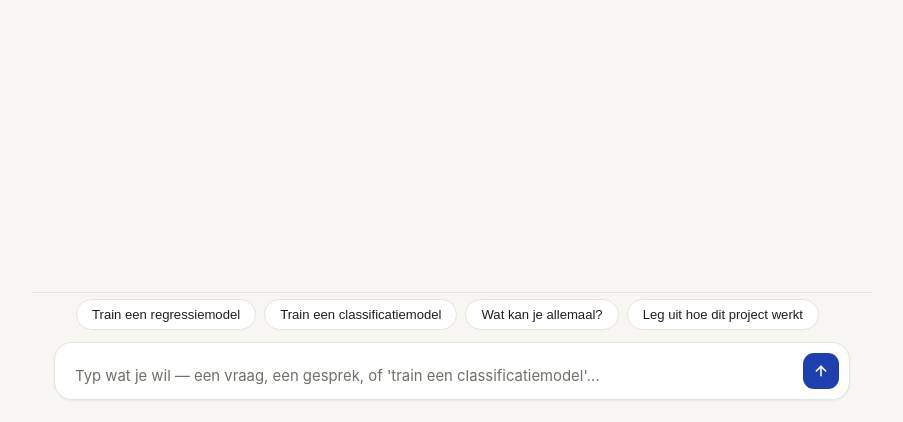
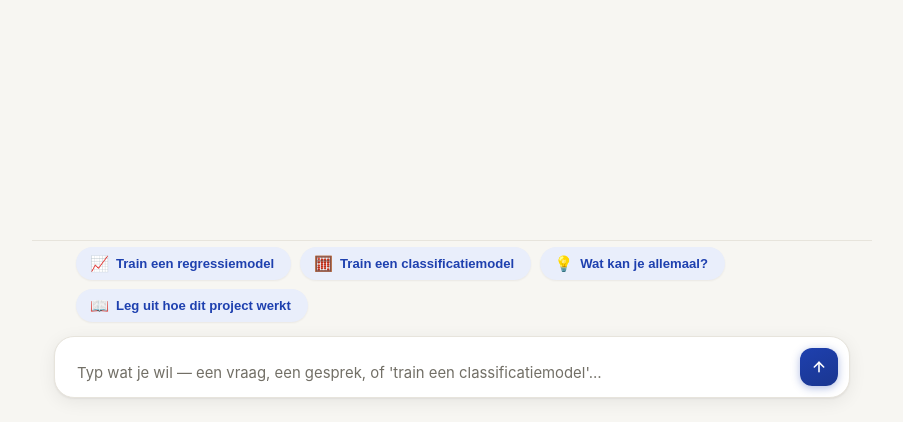
Before and after one commit to Giovanni127714/jax, a Flask app: page / in a window 1280 px wide. Shown: the part 378-800 px from the top of the page, without its empty margins (188-1091 px from the left). Run offline with Flask 3, Linux system fonts and the light colour scheme; the visitor is signed in with stand-in values (Sample User, id 1); data that the repository does not hold is empty.

Commit message:
feat: make suggestion chips and composer more inviting
- Chips get an icon per suggestion and a tinted accent background
  instead of a plain outlined button, with a lift+glow hover state
  (fills solid accent color)
- Composer gets a stronger elevated shadow and a subtle lift plus
  glow on focus; send button gets a gradient fill matching the brand
  icon

```diff
--- a/webapp/static/css/style.css
+++ b/webapp/static/css/style.css
@@ -249,25 +249,36 @@ body {
    Chips & composer
 --------------------------------------------------------------------- */
 
-.chips { display: flex; flex-wrap: wrap; gap: 8px; padding: 0 22px 12px; }
+.chips { display: flex; flex-wrap: wrap; gap: 9px; padding: 0 22px 14px; }
 .chip {
-  border: 1px solid var(--border);
-  background: var(--surface);
-  color: var(--text);
+  display: inline-flex;
+  align-items: center;
+  gap: 7px;
+  border: 1px solid transparent;
+  background: var(--accent-soft);
+  color: var(--accent);
   border-radius: 999px;
-  padding: 7px 15px;
+  padding: 8px 16px 8px 13px;
   font-size: 0.82rem;
-  font-weight: 500;
+  font-weight: 600;
   cursor: pointer;
-  transition: border-color 0.15s ease, color 0.15s ease, transform 0.1s ease;
+  box-shadow: var(--shadow-sm);
+  transition: transform 0.15s cubic-bezier(0.22, 1, 0.36, 1), box-shadow 0.15s ease,
+    background 0.15s ease;
 }
-.chip:hover { border-color: var(--accent); color: var(--accent); transform: translateY(-1px); }
+.chip-icon { font-size: 0.95rem; line-height: 1; }
+.chip:hover {
+  transform: translateY(-2px);
+  background: var(--accent);
+  color: white;
+  box-shadow: 0 6px 14px color-mix(in srgb, var(--accent) 30%, transparent);
+}
 .chip:active { transform: translateY(0); }
 
 .composer-area {
   border-top: 1px solid var(--border);
   background: var(--bg);
-  padding: 6px 22px 22px;
+  padding: 6px 22px 24px;
   flex-shrink: 0;
 }
 
@@ -277,14 +288,15 @@ body {
   gap: 10px;
   background: var(--surface);
   border: 1px solid var(--border);
-  border-radius: 18px;
-  padding: 10px 10px 10px 18px;
-  box-shadow: var(--shadow-sm);
-  transition: border-color 0.15s ease, box-shadow 0.15s ease;
+  border-radius: 20px;
+  padding: 11px 11px 11px 20px;
+  box-shadow: 0 4px 18px rgba(20, 20, 15, 0.07), var(--shadow-sm);
+  transition: border-color 0.18s ease, box-shadow 0.18s ease, transform 0.18s ease;
 }
 .composer:focus-within {
   border-color: var(--accent);
-  box-shadow: 0 0 0 3px var(--accent-soft);
+  box-shadow: 0 0 0 4px var(--accent-soft), 0 8px 22px color-mix(in srgb, var(--accent) 14%, transparent);
+  transform: translateY(-1px);
 }
 .composer textarea {
   flex: 1;
@@ -303,19 +315,20 @@ body {
 
 .send-btn {
   border: none;
-  background: var(--accent);
+  background: linear-gradient(155deg, var(--accent), var(--accent-hover));
   color: white;
-  width: 36px;
-  height: 36px;
-  border-radius: 11px;
+  width: 38px;
+  height: 38px;
+  border-radius: 12px;
   cursor: pointer;
   flex-shrink: 0;
   display: flex;
   align-items: center;
   justify-content: center;
-  transition: background 0.15s ease, transform 0.1s ease;
+  box-shadow: 0 2px 8px color-mix(in srgb, var(--accent) 35%, transparent);
+  transition: filter 0.15s ease, transform 0.1s ease;
 }
-.send-btn:hover:not(:disabled) { background: var(--accent-hover); }
+.send-btn:hover:not(:disabled) { filter: brightness(1.08); }
 .send-btn:active:not(:disabled) { transform: scale(0.94); }
 .send-btn:disabled { opacity: 0.4; cursor: not-allowed; }
 .send-btn svg { width: 16px; height: 16px; }
--- a/webapp/static/js/app.js
+++ b/webapp/static/js/app.js
@@ -86,11 +86,12 @@
 
   function setChips(items) {
     chipsEl.innerHTML = "";
-    items.forEach((label) => {
+    items.forEach((item) => {
+      const { icon, label } = typeof item === "string" ? { icon: "💬", label: item } : item;
       const chip = document.createElement("button");
       chip.type = "button";
       chip.className = "chip";
-      chip.textContent = label;
+      chip.innerHTML = `<span class="chip-icon">${icon}</span>${escapeHtml(label)}`;
       chip.addEventListener("click", () => {
         if (isBusy) return;
         addUserMessage(label);
@@ -101,10 +102,10 @@
   }
 
   const DEFAULT_CHIPS = [
-    "Train een regressiemodel",
-    "Train een classificatiemodel",
-    "Wat kan je allemaal?",
-    "Leg uit hoe dit project werkt",
+    { icon: "📈", label: "Train een regressiemodel" },
+    { icon: "🧮", label: "Train een classificatiemodel" },
+    { icon: "💡", label: "Wat kan je allemaal?" },
+    { icon: "📖", label: "Leg uit hoe dit project werkt" },
   ];
 
   function showWelcome() {
```
